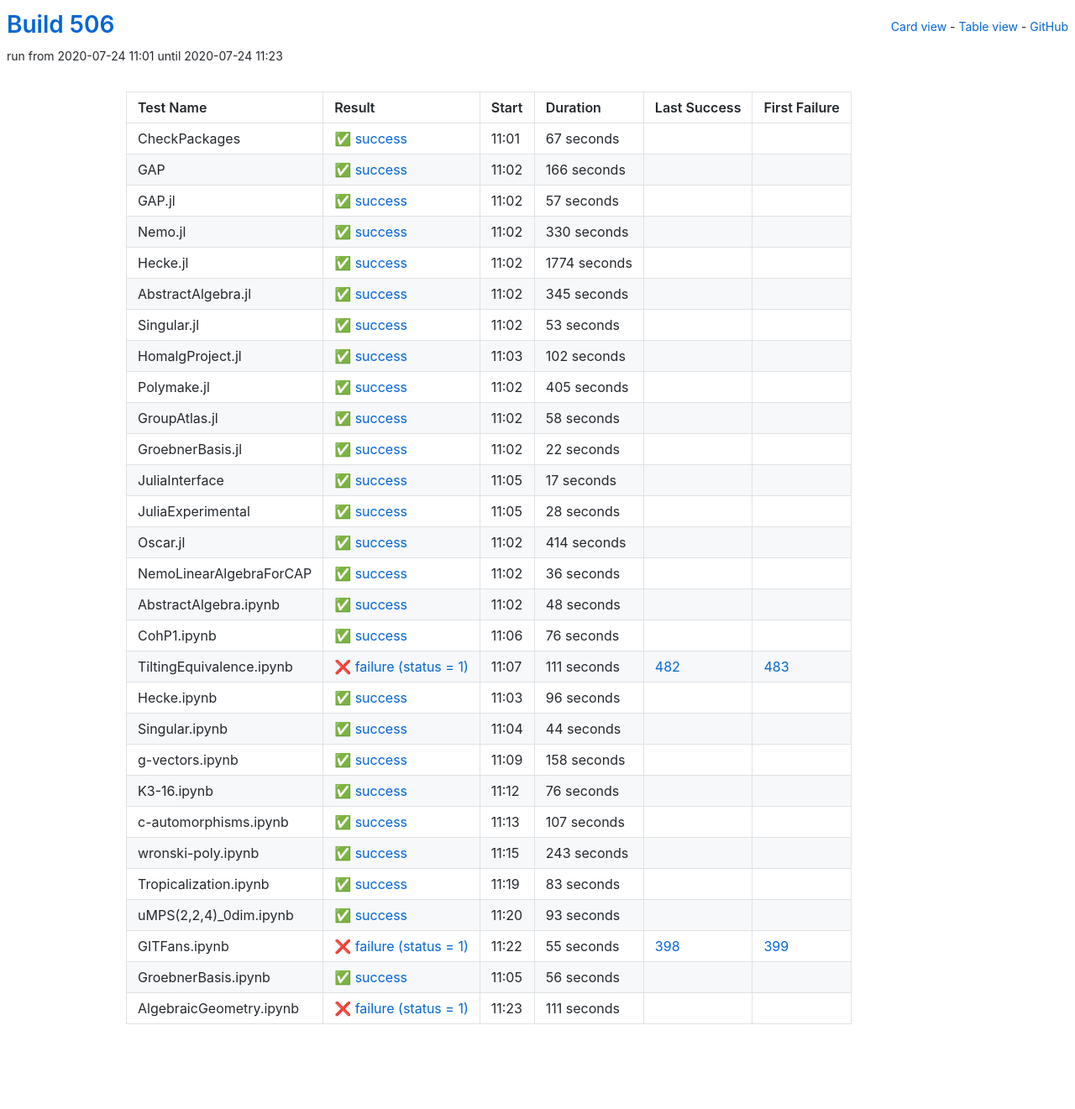
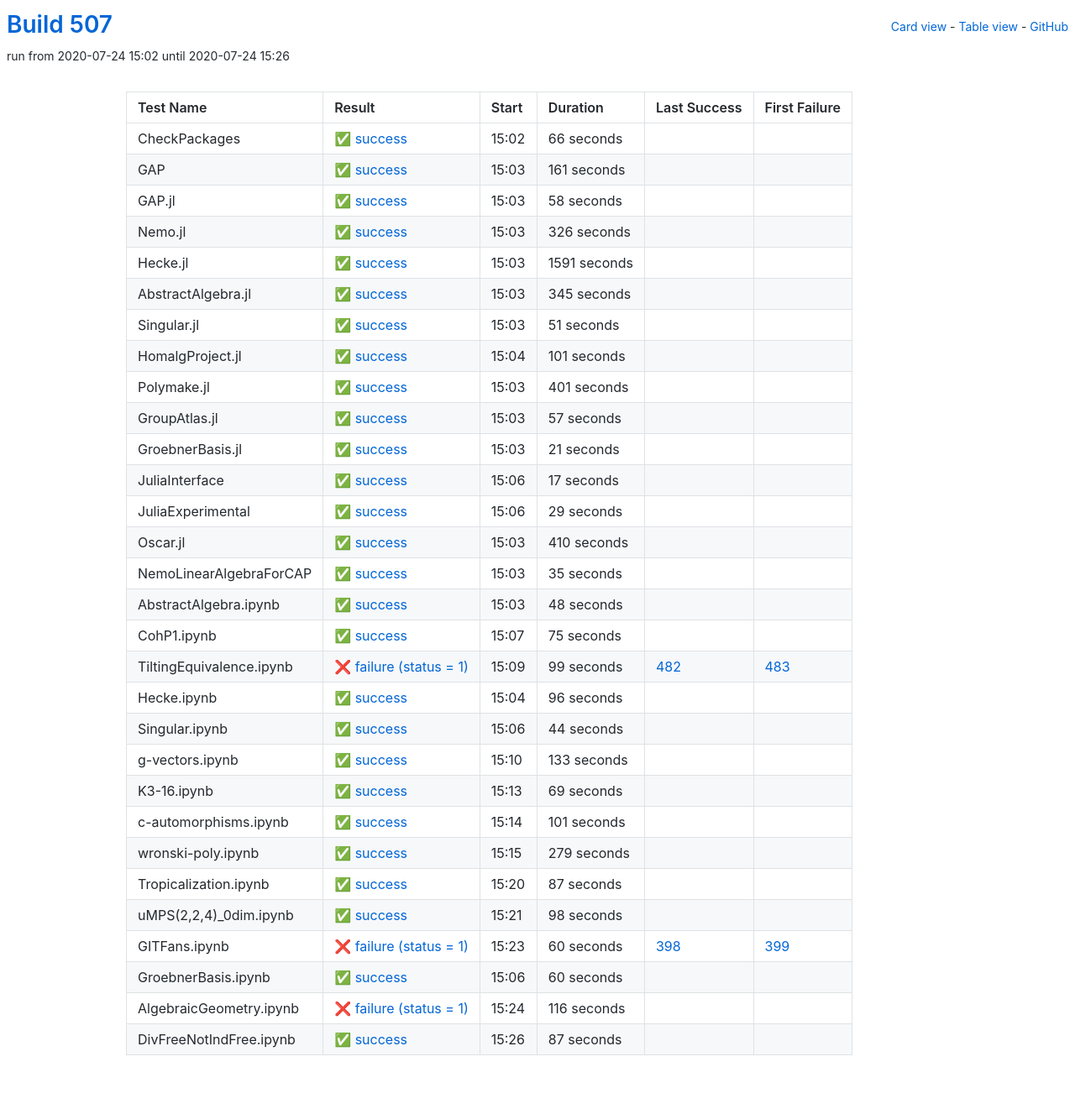
Before and after one commit to oscar-system/oscar-ci-status-stable, a Jekyll site: the page built from table.html, in a window 1280 px wide. Shown: the whole page at 84% size. Built offline with Jekyll 4.4.1, drawn with Linux system fonts in a browser that asks for light colours; before the commit the page ends 1284 px from its top, so only the background shows below that.

Commit message:
Build #507

```diff
--- a/_data/ci.yml
+++ b/_data/ci.yml
@@ -1,6 +1,6 @@
 ---
-build: 506
-build_url: https://oscarci.mathematik.uni-kl.de/job/oscar-stable/506/
+build: 507
+build_url: https://oscarci.mathematik.uni-kl.de/job/oscar-stable/507/
 job: oscar-stable
 organization: oscar-system
 repo: oscar-ci-status-stable
@@ -8,68 +8,68 @@ repourl: https://github.com/oscar-system/oscar-ci-status-stable
 tests:
 - name: CheckPackages
   id: checkpackages
-  log: https://oscarci.mathematik.uni-kl.de/job/oscar-stable/506/artifact/logs/build-506/CheckPackages.log
-  start: 2020-07-24 11:01
+  log: https://oscarci.mathematik.uni-kl.de/job/oscar-stable/507/artifact/logs/build-507/CheckPackages.log
+  start: 2020-07-24 15:02
   success: true
   exitcode: 0
   status: success
-  duration: 67
+  duration: 66
   last_success: false
   last_success_url:
   first_failure: false
   first_failure_url:
 - name: GAP
   id: gap
-  log: https://oscarci.mathematik.uni-kl.de/job/oscar-stable/506/artifact/logs/build-506/GAP.log
-  start: 2020-07-24 11:02
+  log: https://oscarci.mathematik.uni-kl.de/job/oscar-stable/507/artifact/logs/build-507/GAP.log
+  start: 2020-07-24 15:03
   success: true
   exitcode: 0
   status: success
-  duration: 166
+  duration: 161
   last_success: false
   last_success_url:
   first_failure: false
   first_failure_url:
 - name: GAP.jl
   id: gap-jl
-  log: https://oscarci.mathematik.uni-kl.de/job/oscar-stable/506/artifact/logs/build-506/GAP.jl.log
-  start: 2020-07-24 11:02
+  log: https://oscarci.mathematik.uni-kl.de/job/oscar-stable/507/artifact/logs/build-507/GAP.jl.log
+  start: 2020-07-24 15:03
   success: true
   exitcode: 0
   status: success
-  duration: 57
+  duration: 58
   last_success: false
   last_success_url:
   first_failure: false
   first_failure_url:
 - name: Nemo.jl
   id: nemo-jl
-  log: https://oscarci.mathematik.uni-kl.de/job/oscar-stable/506/artifact/logs/build-506/Nemo.jl.log
-  start: 2020-07-24 11:02
+  log: https://oscarci.mathematik.uni-kl.de/job/oscar-stable/507/artifact/logs/build-507/Nemo.jl.log
+  start: 2020-07-24 15:03
   success: true
   exitcode: 0
   status: success
-  duration: 330
+  duration: 326
   last_success: false
   last_success_url:
   first_failure: false
   first_failure_url:
 - name: Hecke.jl
   id: hecke-jl
-  log: https://oscarci.mathematik.uni-kl.de/job/oscar-stable/506/artifact/logs/build-506/Hecke.jl.log
-  start: 2020-07-24 11:02
+  log: https://oscarci.mathematik.uni-kl.de/job/oscar-stable/507/artifact/logs/build-507/Hecke.jl.log
+  start: 2020-07-24 15:03
   success: true
   exitcode: 0
   status: success
-  duration: 1774
+  duration: 1591
   last_success: false
   last_success_url:
   first_failure: false
   first_failure_url:
 - name: AbstractAlgebra.jl
   id: abstractalgebra-jl
-  log: https://oscarci.mathematik.uni-kl.de/job/oscar-stable/506/artifact/logs/build-506/AbstractAlgebra.jl.log
-  start: 2020-07-24 11:02
+  log: https://oscarci.mathematik.uni-kl.de/job/oscar-stable/507/artifact/logs/build-507/AbstractAlgebra.jl.log
+  start: 2020-07-24 15:03
   success: true
   exitcode: 0
   status: success
@@ -80,68 +80,68 @@ tests:
   first_failure_url:
 - name: Singular.jl
   id: singular-jl
-  log: https://oscarci.mathematik.uni-kl.de/job/oscar-stable/506/artifact/logs/build-506/Singular.jl.log
-  start: 2020-07-24 11:02
+  log: https://oscarci.mathematik.uni-kl.de/job/oscar-stable/507/artifact/logs/build-507/Singular.jl.log
+  start: 2020-07-24 15:03
   success: true
   exitcode: 0
   status: success
-  duration: 53
+  duration: 51
   last_success: false
   last_success_url:
   first_failure: false
   first_failure_url:
 - name: HomalgProject.jl
   id: homalgproject-jl
-  log: https://oscarci.mathematik.uni-kl.de/job/oscar-stable/506/artifact/logs/build-506/HomalgProject.jl.log
-  start: 2020-07-24 11:03
+  log: https://oscarci.mathematik.uni-kl.de/job/oscar-stable/507/artifact/logs/build-507/HomalgProject.jl.log
+  start: 2020-07-24 15:04
   success: true
   exitcode: 0
   status: success
-  duration: 102
+  duration: 101
   last_success: false
   last_success_url:
   first_failure: false
   first_failure_url:
 - name: Polymake.jl
   id: polymake-jl
-  log: https://oscarci.mathematik.uni-kl.de/job/oscar-stable/506/artifact/logs/build-506/Polymake.jl.log
-  start: 2020-07-24 11:02
+  log: https://oscarci.mathematik.uni-kl.de/job/oscar-stable/507/artifact/logs/build-507/Polymake.jl.log
+  start: 2020-07-24 15:03
   success: true
   exitcode: 0
   status: success
-  duration: 405
+  duration: 401
   last_success: false
   last_success_url:
   first_failure: false
   first_failure_url:
 - name: GroupAtlas.jl
   id: groupatlas-jl
-  log: https://oscarci.mathematik.uni-kl.de/job/oscar-stable/506/artifact/logs/build-506/GroupAtlas.jl.log
-  start: 2020-07-24 11:02
+  log: https://oscarci.mathematik.uni-kl.de/job/oscar-stable/507/artifact/logs/build-507/GroupAtlas.jl.log
+  start: 2020-07-24 15:03
   success: true
   exitcode: 0
   status: success
-  duration: 58
+  duration: 57
   last_success: false
   last_success_url:
   first_failure: false
   first_failure_url:
 - name: GroebnerBasis.jl
   id: groebnerbasis-jl
-  log: https://oscarci.mathematik.uni-kl.de/job/oscar-stable/506/artifact/logs/build-506/GroebnerBasis.jl.log
-  start: 2020-07-24 11:02
+  log: https://oscarci.mathematik.uni-kl.de/job/oscar-stable/507/artifact/logs/build-507/GroebnerBasis.jl.log
+  start: 2020-07-24 15:03
   success: true
   exitcode: 0
   status: success
-  duration: 22
+  duration: 21
   last_success: false
   last_success_url:
   first_failure: false
   first_failure_url:
 - name: JuliaInterface
   id: juliainterface
-  log: https://oscarci.mathematik.uni-kl.de/job/oscar-stable/506/artifact/logs/build-506/JuliaInterface.log
-  start: 2020-07-24 11:05
+  log: https://oscarci.mathematik.uni-kl.de/job/oscar-stable/507/artifact/logs/build-507/JuliaInterface.log
+  start: 2020-07-24 15:06
   success: true
   exitcode: 0
   status: success
@@ -152,44 +152,44 @@ tests:
   first_failure_url:
 - name: JuliaExperimental
   id: juliaexperimental
-  log: https://oscarci.mathematik.uni-kl.de/job/oscar-stable/506/artifact/logs/build-506/JuliaExperimental.log
-  start: 2020-07-24 11:05
+  log: https://oscarci.mathematik.uni-kl.de/job/oscar-stable/507/artifact/logs/build-507/JuliaExperimental.log
+  start: 2020-07-24 15:06
   success: true
   exitcode: 0
   status: success
-  duration: 28
+  duration: 29
   last_success: false
   last_success_url:
   first_failure: false
   first_failure_url:
 - name: Oscar.jl
   id: oscar-jl
-  log: https://oscarci.mathematik.uni-kl.de/job/oscar-stable/506/artifact/logs/build-506/Oscar.jl.log
-  start: 2020-07-24 11:02
+  log: https://oscarci.mathematik.uni-kl.de/job/oscar-stable/507/artifact/logs/build-507/Oscar.jl.log
+  start: 2020-07-24 15:03
   success: true
   exitcode: 0
   status: success
-  duration: 414
+  duration: 410
   last_success: false
   last_success_url:
   first_failure: false
   first_failure_url:
 - name: NemoLinearAlgebraForCAP
   id: nemolinearalgebraforcap
-  log: https://oscarci.mathematik.uni-kl.de/job/oscar-stable/506/artifact/logs/build-506/NemoLinearAlgebraForCAP.log
-  start: 2020-07-24 11:02
+  log: https://oscarci.mathematik.uni-kl.de/job/oscar-stable/507/artifact/logs/build-507/NemoLinearAlgebraForCAP.log
+  start: 2020-07-24 15:03
   success: true
   exitcode: 0
   status: success
-  duration: 36
+  duration: 35
   last_success: false
   last_success_url:
   first_failure: false
   first_failure_url:
 - name: AbstractAlgebra.ipynb
   id: abstractalgebra-ipynb
-  log: https://oscarci.mathematik.uni-kl.de/job/oscar-stable/506/artifact/logs/build-506/AbstractAlgebra.ipynb.log
-  start: 2020-07-24 11:02
+  log: https://oscarci.mathematik.uni-kl.de/job/oscar-stable/507/artifact/logs/build-507/AbstractAlgebra.ipynb.log
+  start: 2020-07-24 15:03
   success: true
   exitcode: 0
   status: success
@@ -200,32 +200,32 @@ tests:
   first_failure_url:
 - name: CohP1.ipynb
   id: cohp1-ipynb
-  log: https://oscarci.mathematik.uni-kl.de/job/oscar-stable/506/artifact/logs/build-506/CohP1.ipynb.log
-  start: 2020-07-24 11:06
+  log: https://oscarci.mathematik.uni-kl.de/job/oscar-stable/507/artifact/logs/build-507/CohP1.ipynb.log
+  start: 2020-07-24 15:07
   success: true
   exitcode: 0
   status: success
-  duration: 76
+  duration: 75
   last_success: false
   last_success_url:
   first_failure: false
   first_failure_url:
 - name: TiltingEquivalence.ipynb
   id: tiltingequivalence-ipynb
-  log: https://oscarci.mathematik.uni-kl.de/job/oscar-stable/506/artifact/logs/build-506/TiltingEquivalence.ipynb.log
-  start: 2020-07-24 11:07
+  log: https://oscarci.mathematik.uni-kl.de/job/oscar-stable/507/artifact/logs/build-507/TiltingEquivalence.ipynb.log
+  start: 2020-07-24 15:09
   success: false
   exitcode: 1
   status: failure
-  duration: 111
+  duration: 99
   last_success: 482
   last_success_url: https://oscarci.mathematik.uni-kl.de/job/oscar-stable/482/
   first_failure: 483
   first_failure_url: https://oscarci.mathematik.uni-kl.de/job/oscar-stable/483/
 - name: Hecke.ipynb
   id: hecke-ipynb
-  log: https://oscarci.mathematik.uni-kl.de/job/oscar-stable/506/artifact/logs/build-506/Hecke.ipynb.log
-  start: 2020-07-24 11:03
+  log: https://oscarci.mathematik.uni-kl.de/job/oscar-stable/507/artifact/logs/build-507/Hecke.ipynb.log
+  start: 2020-07-24 15:04
   success: true
   exitcode: 0
   status: success
@@ -236,8 +236,8 @@ tests:
   first_failure_url:
 - name: Singular.ipynb
   id: singular-ipynb
-  log: https://oscarci.mathematik.uni-kl.de/job/oscar-stable/506/artifact/logs/build-506/Singular.ipynb.log
-  start: 2020-07-24 11:04
+  log: https://oscarci.mathematik.uni-kl.de/job/oscar-stable/507/artifact/logs/build-507/Singular.ipynb.log
+  start: 2020-07-24 15:06
   success: true
   exitcode: 0
   status: success
@@ -248,109 +248,121 @@ tests:
   first_failure_url:
 - name: g-vectors.ipynb
   id: g-vectors-ipynb
-  log: https://oscarci.mathematik.uni-kl.de/job/oscar-stable/506/artifact/logs/build-506/g-vectors.ipynb.log
-  start: 2020-07-24 11:09
+  log: https://oscarci.mathematik.uni-kl.de/job/oscar-stable/507/artifact/logs/build-507/g-vectors.ipynb.log
+  start: 2020-07-24 15:10
   success: true
   exitcode: 0
   status: success
-  duration: 158
+  duration: 133
   last_success: false
   last_success_url:
   first_failure: false
   first_failure_url:
 - name: K3-16.ipynb
   id: k3-16-ipynb
-  log: https://oscarci.mathematik.uni-kl.de/job/oscar-stable/506/artifact/logs/build-506/K3-16.ipynb.log
-  start: 2020-07-24 11:12
+  log: https://oscarci.mathematik.uni-kl.de/job/oscar-stable/507/artifact/logs/build-507/K3-16.ipynb.log
+  start: 2020-07-24 15:13
   success: true
   exitcode: 0
   status: success
-  duration: 76
+  duration: 69
   last_success: false
   last_success_url:
   first_failure: false
   first_failure_url:
 - name: c-automorphisms.ipynb
   id: c-automorphisms-ipynb
-  log: https://oscarci.mathematik.uni-kl.de/job/oscar-stable/506/artifact/logs/build-506/c-automorphisms.ipynb.log
-  start: 2020-07-24 11:13
+  log: https://oscarci.mathematik.uni-kl.de/job/oscar-stable/507/artifact/logs/build-507/c-automorphisms.ipynb.log
+  start: 2020-07-24 15:14
   success: true
   exitcode: 0
   status: success
-  duration: 107
+  duration: 101
   last_success: false
   last_success_url:
   first_failure: false
   first_failure_url:
 - name: wronski-poly.ipynb
   id: wronski-poly-ipynb
-  log: https://oscarci.mathematik.uni-kl.de/job/oscar-stable/506/artifact/logs/build-506/wronski-poly.ipynb.log
-  start: 2020-07-24 11:15
+  log: https://oscarci.mathematik.uni-kl.de/job/oscar-stable/507/artifact/logs/build-507/wronski-poly.ipynb.log
+  start: 2020-07-24 15:15
   success: true
   exitcode: 0
   status: success
-  duration: 243
+  duration: 279
   last_success: false
   last_success_url:
   first_failure: false
   first_failure_url:
 - name: Tropicalization.ipynb
   id: tropicalization-ipynb
-  log: https://oscarci.mathematik.uni-kl.de/job/oscar-stable/506/artifact/logs/build-506/Tropicalization.ipynb.log
-  start: 2020-07-24 11:19
+  log: https://oscarci.mathematik.uni-kl.de/job/oscar-stable/507/artifact/logs/build-507/Tropicalization.ipynb.log
+  start: 2020-07-24 15:20
   success: true
   exitcode: 0
   status: success
-  duration: 83
+  duration: 87
   last_success: false
   last_success_url:
   first_failure: false
   first_failure_url:
 - name: uMPS(2,2,4)_0dim.ipynb
   id: umps-2-2-4-0dim-ipynb
-  log: https://oscarci.mathematik.uni-kl.de/job/oscar-stable/506/artifact/logs/build-506/uMPS-2-2-4-_0dim.ipynb.log
-  start: 2020-07-24 11:20
+  log: https://oscarci.mathematik.uni-kl.de/job/oscar-stable/507/artifact/logs/build-507/uMPS-2-2-4-_0dim.ipynb.log
+  start: 2020-07-24 15:21
   success: true
   exitcode: 0
   status: success
-  duration: 93
+  duration: 98
   last_success: false
   last_success_url:
   first_failure: false
   first_failure_url:
 - name: GITFans.ipynb
   id: gitfans-ipynb
-  log: https://oscarci.mathematik.uni-kl.de/job/oscar-stable/506/artifact/logs/build-506/GITFans.ipynb.log
-  start: 2020-07-24 11:22
+  log: https://oscarci.mathematik.uni-kl.de/job/oscar-stable/507/artifact/logs/build-507/GITFans.ipynb.log
+  start: 2020-07-24 15:23
   success: false
   exitcode: 1
   status: failure
-  duration: 55
+  duration: 60
   last_success: 398
   last_success_url: https://oscarci.mathematik.uni-kl.de/job/oscar-stable/398/
   first_failure: 399
   first_failure_url: https://oscarci.mathematik.uni-kl.de/job/oscar-stable/399/
 - name: GroebnerBasis.ipynb
   id: groebnerbasis-ipynb
-  log: https://oscarci.mathematik.uni-kl.de/job/oscar-stable/506/artifact/logs/build-506/GroebnerBasis.ipynb.log
-  start: 2020-07-24 11:05
+  log: https://oscarci.mathematik.uni-kl.de/job/oscar-stable/507/artifact/logs/build-507/GroebnerBasis.ipynb.log
+  start: 2020-07-24 15:06
   success: true
   exitcode: 0
   status: success
-  duration: 56
+  duration: 60
   last_success: false
   last_success_url:
   first_failure: false
   first_failure_url:
 - name: AlgebraicGeometry.ipynb
   id: algebraicgeometry-ipynb
-  log: https://oscarci.mathematik.uni-kl.de/job/oscar-stable/506/artifact/logs/build-506/AlgebraicGeometry.ipynb.log
-  start: 2020-07-24 11:23
+  log: https://oscarci.mathematik.uni-kl.de/job/oscar-stable/507/artifact/logs/build-507/AlgebraicGeometry.ipynb.log
+  start: 2020-07-24 15:24
   success: false
   exitcode: 1
   status: failure
-  duration: 111
+  duration: 116
   last_success: false
   last_success_url:
   first_failure: false
   first_failure_url:
+- name: DivFreeNotIndFree.ipynb
+  id: divfreenotindfree-ipynb
+  log: https://oscarci.mathematik.uni-kl.de/job/oscar-stable/507/artifact/logs/build-507/DivFreeNotIndFree.ipynb.log
+  start: 2020-07-24 15:26
+  success: true
+  exitcode: 0
+  status: success
+  duration: 87
+  last_success: false
+  last_success_url:
+  first_failure: false
+  first_failure_url:
--- a/_data/github.yml
+++ b/_data/github.yml
@@ -28,3 +28,4 @@ GITFans.ipynb: https://github.com/oscar-system/GITFans
 GroebnerBasis.ipynb: https://github.com/ederc/GroebnerBasisNotebooks
 TiltingEquivalence.ipynb: https://github.com/homalg-project/CapHomalgNotebooks
 AlgebraicGeometry.ipynb: https://github.com/oscar-system/OSCARBinder
+DivFreeNotIndFree.ipynb: https://github.com/homalg-project/CapHomalgNotebooks
--- a/assets/css/cards.css
+++ b/assets/css/cards.css
@@ -99,3 +99,7 @@ Based on https://travishorn.com/responsive-grid-in-2-minutes-with-css-grid-layou
 .tiltingequivalence-ipynb h3 {
   font-size:1.3em !important
 }
+
+divfreenotindfree-ipynb {
+  font-size:1.6em !important
+}
```
Also changed, not shown: README.md.
